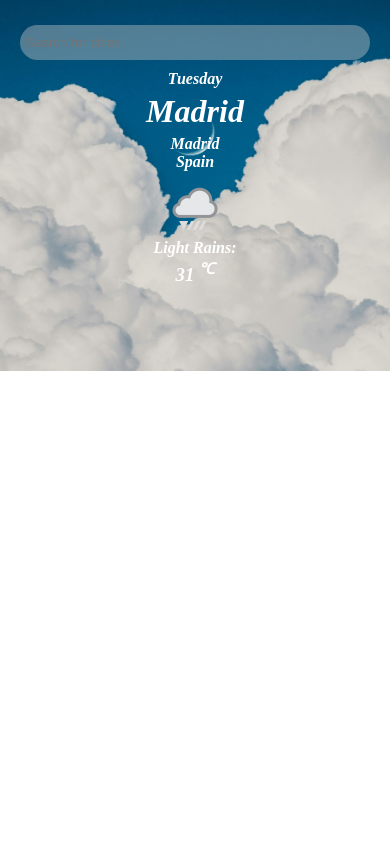
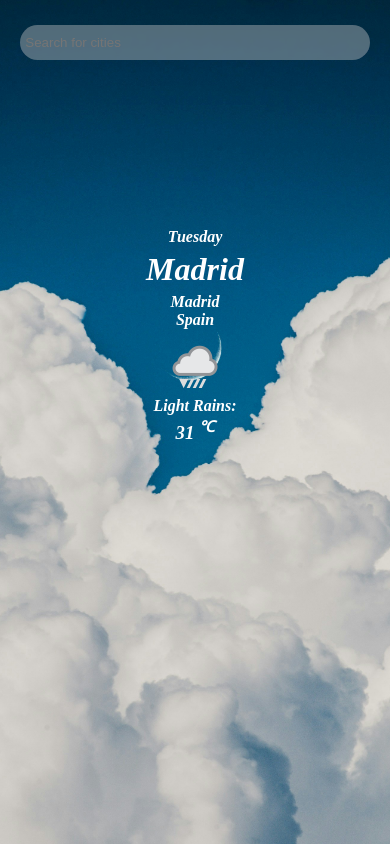
Before and after one commit to RyanMpenyana/Cod-Weather, a React (Vite) app: page / in a window 390 px wide. Shown: the top 844 px of the page. Built offline with nearby package versions, Linux system fonts and the light colour scheme.

Commit message:
mobile config

```diff
--- a/src/App.css
+++ b/src/App.css
@@ -44,8 +44,6 @@
   .card {
     color: rgb(255, 255, 255);
     padding: 25px;
-    width: 100%;
-    height: 100%;
   }
   .forecast_days {
     display: grid;
@@ -58,8 +56,6 @@
     background-color: rgba(12, 82, 180, 0.2);
     backdrop-filter: blur(10px);
     width: auto;
-    max-height: 150px;
-    margin: 5px;
     display: grid;
     text-align: center;
     border-radius: 5%;
```
